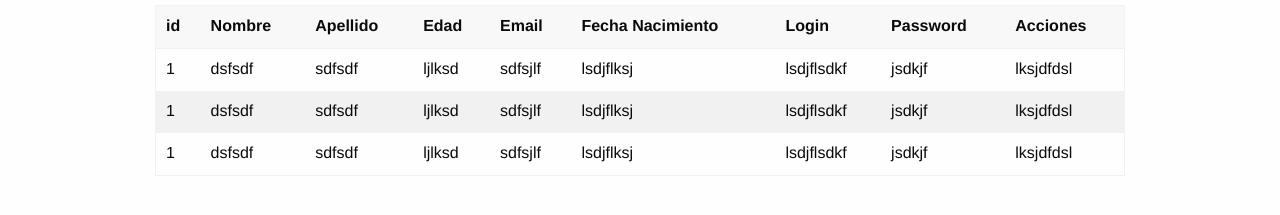
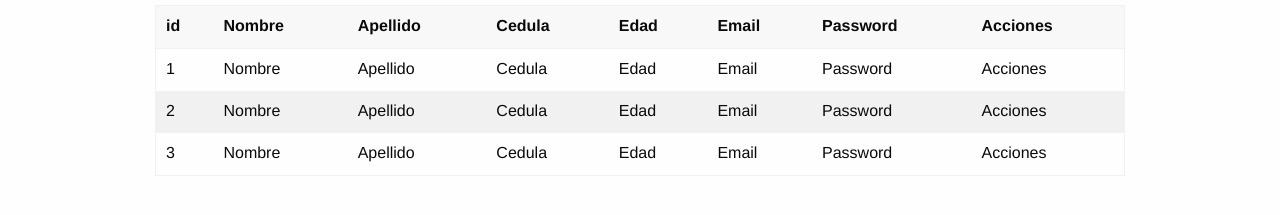
Before and after one commit to anderdavid/modulo_usuarios_js, a website: page view/view.html in a window 1280 px wide. Shown: the part 141-356 px from the top of the page. Drawn offline with nearby package versions, Linux system fonts and the light colour scheme.

Commit message:
Se Corrigen campos en tabla

```diff
--- a/view/view.html
+++ b/view/view.html
@@ -37,46 +37,42 @@
                    <th>id</th>
                    <th>Nombre</th>
                    <th>Apellido</th>
+                   <th>Cedula</th>
                    <th>Edad</th>
                    <th>Email</th>
-                   <th>Fecha Nacimiento</th>
-                   <th>Login</th>
                    <th>Password</th>
                    <th>Acciones</th>
                </thead>
                <tbody>
                    <tr>
                         <td>1</td>
-                        <td>dsfsdf</td>
-                        <td>sdfsdf</td>
-                        <td>ljlksd </td>
-                        <td>sdfsjlf</td>
-                        <td>lsdjflksj</td>
-                        <td>lsdjflsdkf</td>
-                        <td>jsdkjf</td>
-                        <td>lksjdfdsl</td>
+                        <td>Nombre</td>
+                        <td>Apellido</td>
+                        <td>Cedula</td>
+                        <td>Edad</td>
+                        <td>Email</td>
+                        <td>Password</td>
+                        <td>Acciones</td>
                    </tr>
                    <tr>
-                        <td>1</td>
-                        <td>dsfsdf</td>
-                        <td>sdfsdf</td>
-                        <td>ljlksd </td>
-                        <td>sdfsjlf</td>
-                        <td>lsdjflksj</td>
-                        <td>lsdjflsdkf</td>
-                        <td>jsdkjf</td>
-                        <td>lksjdfdsl</td>
+                        <td>2</td>
+                        <td>Nombre</td>
+                        <td>Apellido</td>
+                        <td>Cedula</td>
+                        <td>Edad</td>
+                        <td>Email</td>
+                        <td>Password</td>
+                        <td>Acciones</td>
                     </tr>
                     <tr>
-                        <td>1</td>
-                        <td>dsfsdf</td>
-                        <td>sdfsdf</td>
-                        <td>ljlksd </td>
-                        <td>sdfsjlf</td>
-                        <td>lsdjflksj</td>
-                        <td>lsdjflsdkf</td>
-                        <td>jsdkjf</td>
-                        <td>lksjdfdsl</td>
+                        <td>3</td>
+                        <td>Nombre</td>
+                        <td>Apellido</td>
+                        <td>Cedula</td>
+                        <td>Edad</td>
+                        <td>Email</td>
+                        <td>Password</td>
+                        <td>Acciones</td>
                    </tr>
                 </tbody>
            </table>
```
Also changed, not shown: view/create.html (+0 -19 lines).
